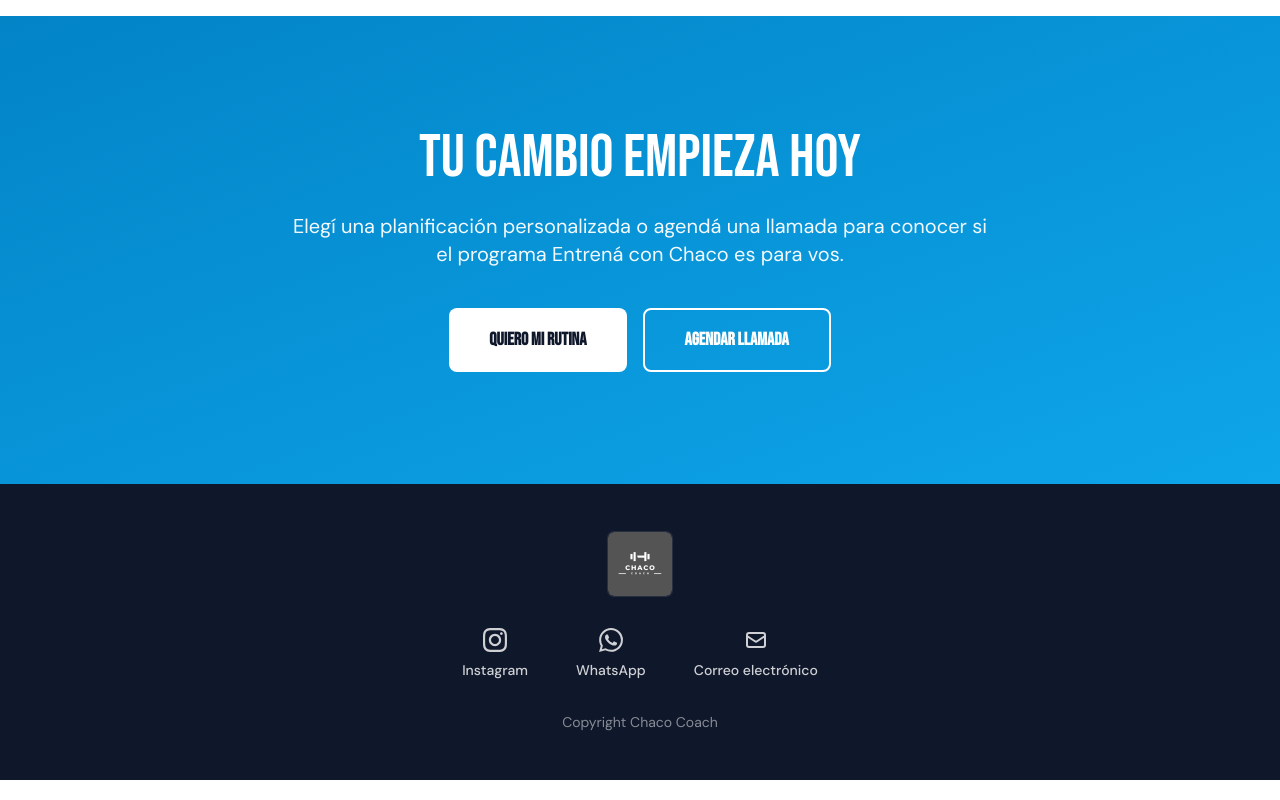
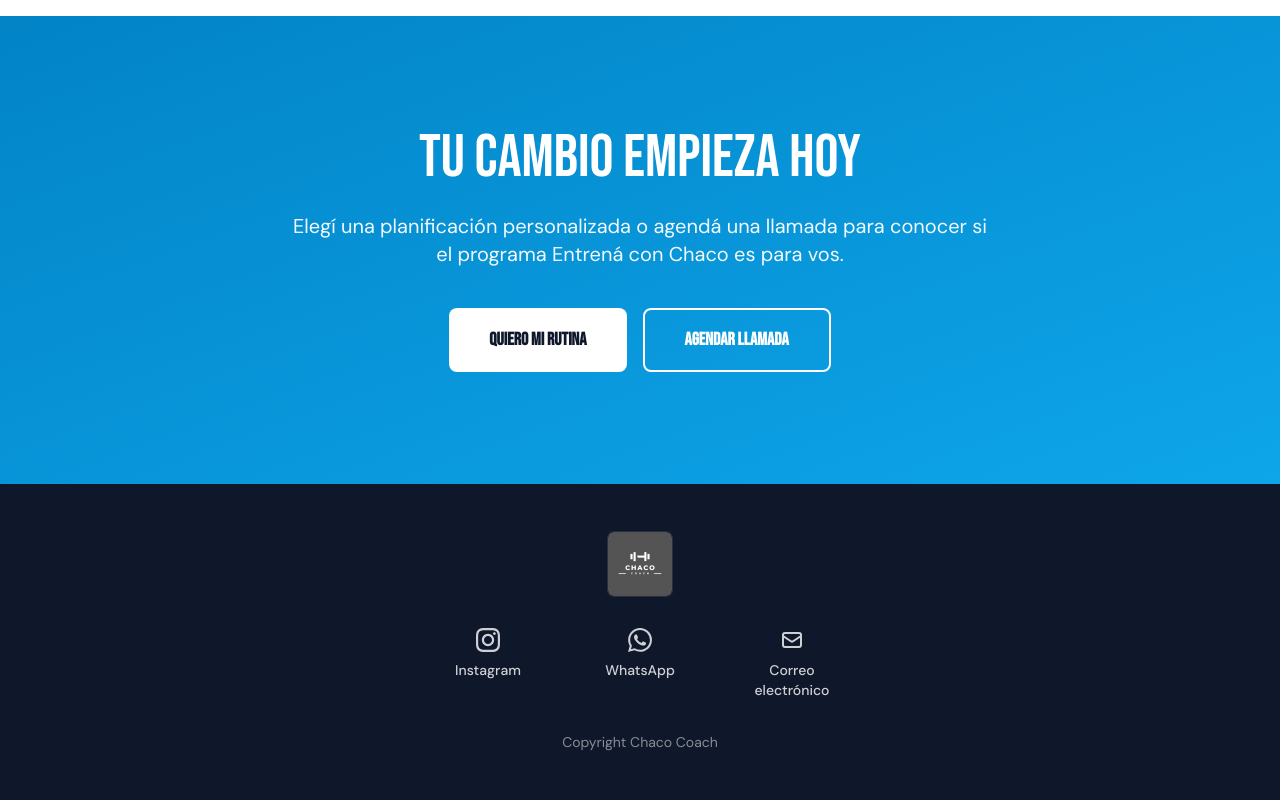
Before and after one commit to josedaminato/chacocoach, a Next.js app: page / in a window 1280 px wide. Shown: the part 6042-6842 px from the top of the page. Built offline with nearby package versions, Linux system fonts and the light colour scheme; no server answers.

Commit message:
fix: alinear footer con WhatsApp centrado bajo logo e Instagram y correo a los lados
Co-authored-by: Cursor <cursoragent@cursor.com>

```diff
--- a/components/layout/Footer.tsx
+++ b/components/layout/Footer.tsx
@@ -5,7 +5,21 @@ import { getMailtoHref } from "@/lib/email";
 import { WHATSAPP_MESSAGES } from "@/lib/landing";
 import { BrandLogo } from "@/components/layout/BrandLogo";
 
-const contactLinks = [
+import Link from "next/link";
+import { trainerConfig } from "@/lib/getConfig";
+import { getWhatsAppHref } from "@/lib/whatsapp";
+import { getMailtoHref } from "@/lib/email";
+import { WHATSAPP_MESSAGES } from "@/lib/landing";
+import { BrandLogo } from "@/components/layout/BrandLogo";
+
+type ContactItem = {
+  key: string;
+  href: string;
+  label: string;
+  external?: boolean;
+};
+
+const contactLinks: ContactItem[] = [
   {
     key: "instagram",
     href: trainerConfig.instagram,
@@ -27,6 +41,10 @@ const contactLinks = [
 ].filter((item) => item.href && item.href !== "#");
 
 export function Footer() {
+  const instagram = contactLinks.find((item) => item.key === "instagram");
+  const whatsapp = contactLinks.find((item) => item.key === "whatsapp");
+  const email = contactLinks.find((item) => item.key === "email");
+
   return (
     <footer className="bg-[var(--secondary)] text-white py-10 md:py-12">
       <div className="max-w-7xl mx-auto px-4 sm:px-6 lg:px-8">
@@ -38,32 +56,45 @@ export function Footer() {
           >
             <BrandLogo height={56} className="rounded-md" />
           </Link>
+
           <nav
             aria-label="Redes y contacto"
-            className="flex flex-wrap justify-center gap-8 md:gap-12"
+            className="grid w-full max-w-md grid-cols-[1fr_auto_1fr] items-start gap-x-3 sm:gap-x-6 md:gap-x-10"
           >
-            {contactLinks.map((item) => (
-              <a
-                key={item.key}
-                href={item.href}
-                {...(item.external
-                  ? { target: "_blank", rel: "noopener noreferrer" }
-                  : {})}
-                className="flex flex-col items-center gap-2 text-white/80 hover:text-[var(--primary)] transition-colors group"
-              >
-                <ContactIcon name={item.key} />
-                <span className="text-sm font-medium group-hover:text-[var(--primary)]">
-                  {item.label}
-                </span>
-              </a>
-            ))}
+            <div className="flex justify-end">
+              {instagram ? <ContactLink item={instagram} /> : null}
+            </div>
+            <div className="flex justify-center">
+              {whatsapp ? <ContactLink item={whatsapp} /> : null}
+            </div>
+            <div className="flex justify-start">
+              {email ? <ContactLink item={email} /> : null}
+            </div>
           </nav>
+
           <p className="text-white/50 text-sm">
             Copyright {trainerConfig.name}
           </p>
         </div>
       </div>
     </footer>
+  );
+}
+
+function ContactLink({ item }: { item: ContactItem }) {
+  return (
+    <a
+      href={item.href}
+      {...(item.external
+        ? { target: "_blank", rel: "noopener noreferrer" }
+        : {})}
+      className="flex w-[5.5rem] sm:w-28 flex-col items-center gap-2 text-white/80 hover:text-[var(--primary)] transition-colors group"
+    >
+      <ContactIcon name={item.key} />
+      <span className="text-xs sm:text-sm font-medium leading-tight text-center group-hover:text-[var(--primary)]">
+        {item.label}
+      </span>
+    </a>
   );
 }
 
```
